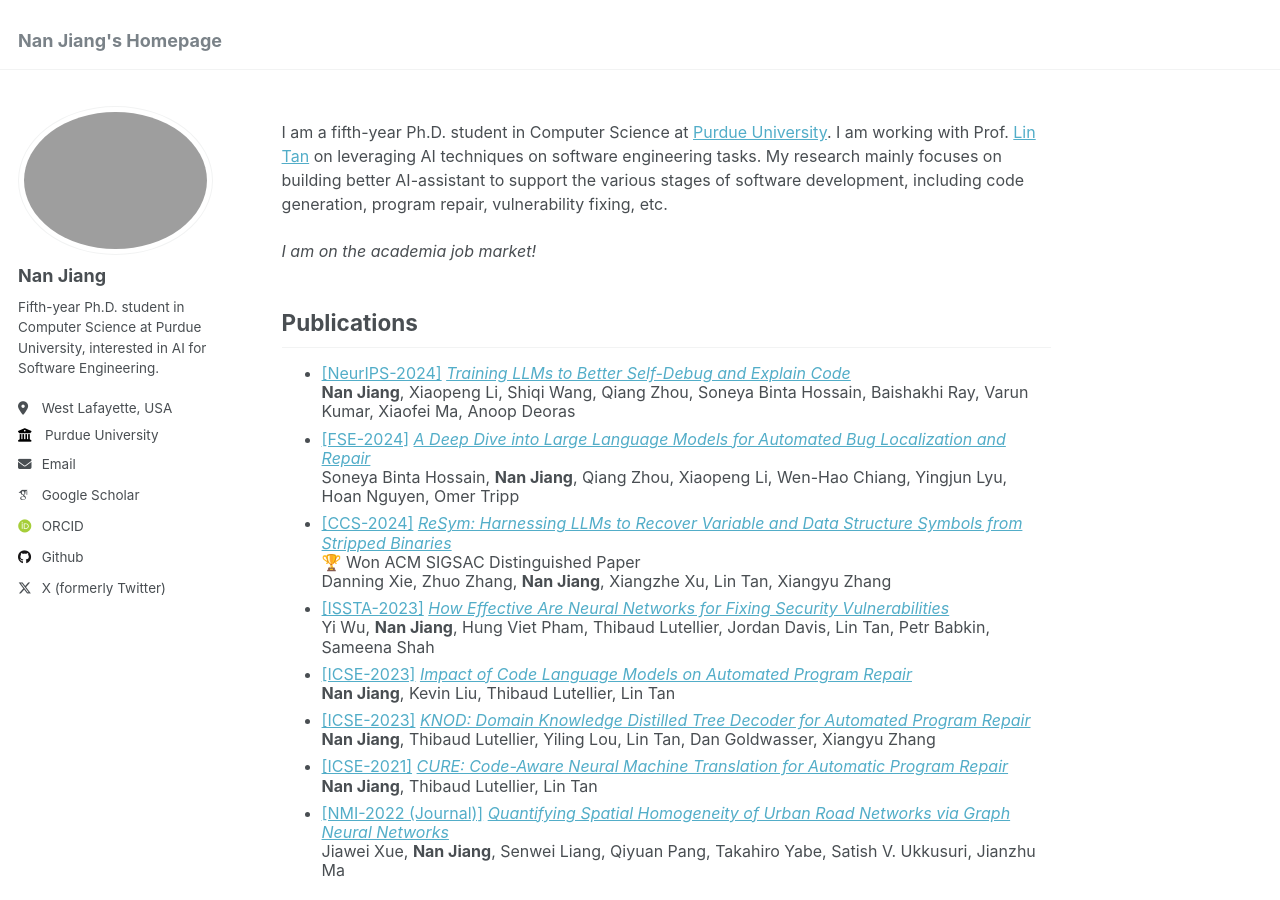
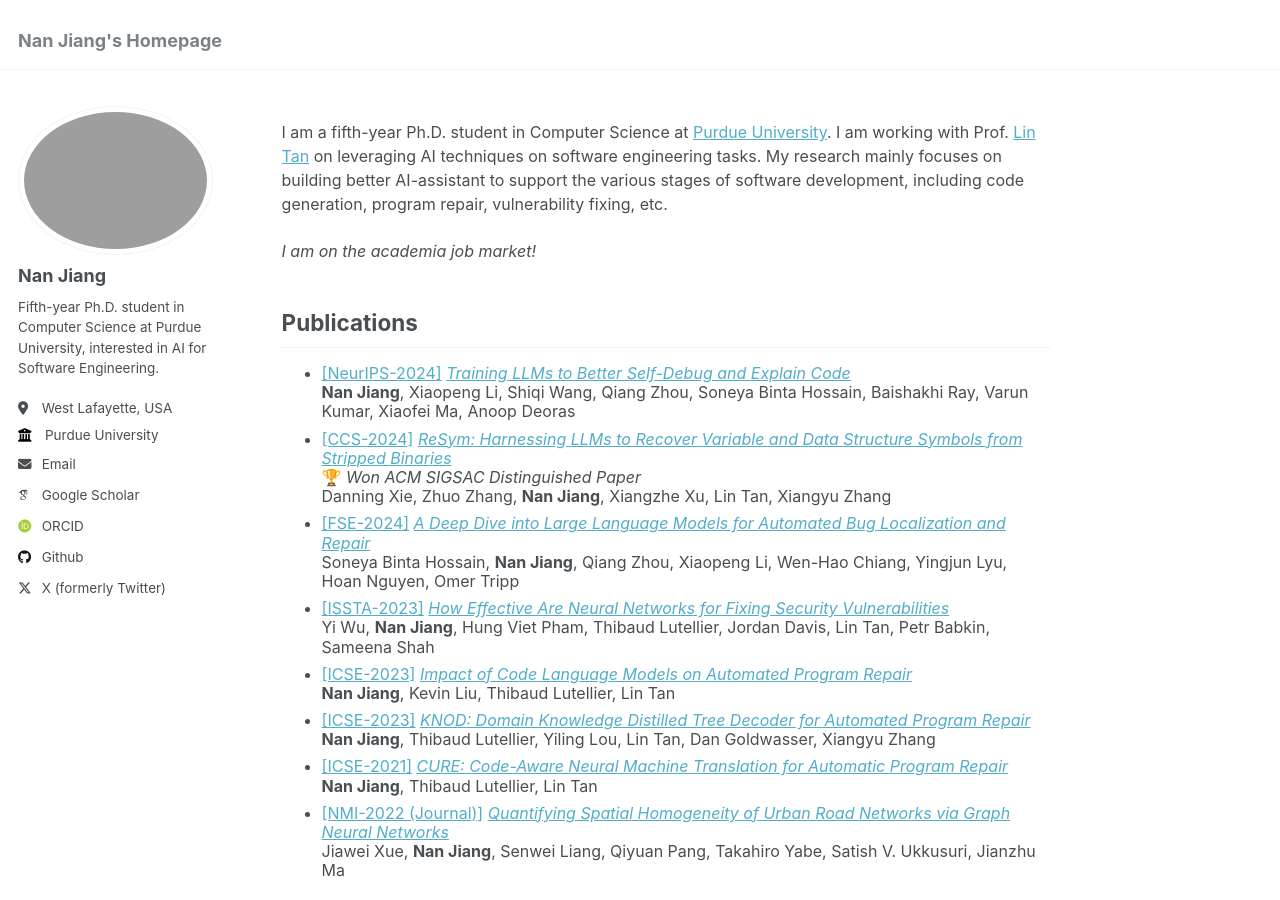
Before and after one commit to jiang719/jiang719.github.io, a Jekyll site: the page built from _pages/about.md, in a window 1280 px wide and 900 px high. Built offline with Jekyll 4.4.1, drawn with Linux system fonts in a browser that asks for light colours; some web fonts are replaced.

Commit message:
update preprints

```diff
--- a/_pages/about.md
+++ b/_pages/about.md
@@ -21,16 +21,16 @@ Publications
     <b>Nan Jiang</b>, Xiaopeng Li, Shiqi Wang, Qiang Zhou, Soneya Binta Hossain, Baishakhi Ray, Varun Kumar, Xiaofei Ma, Anoop Deoras
   </li>
   <li>
+    <a href="https://www.sigsac.org/ccs/CCS2024/">[CCS-2024]</a>
+    <a href="https://www.cs.purdue.edu/homes/lintan/publications/resym-ccs24.pdf"><em>ReSym: Harnessing LLMs to Recover Variable and Data Structure Symbols from Stripped Binaries</em></a>
+    <br>🏆 <em>Won ACM SIGSAC Distinguished Paper</em><br>
+    Danning Xie, Zhuo Zhang, <b>Nan Jiang</b>, Xiangzhe Xu, Lin Tan, Xiangyu Zhang
+  </li>
+  <li>
     <a href="https://conf.researchr.org/home/fse-2024">[FSE-2024]</a>
     <a href="https://dl.acm.org/doi/10.1145/3660773"><em>A Deep Dive into Large Language Models for Automated Bug Localization and Repair</em></a>
     <br>
     Soneya Binta Hossain, <b>Nan Jiang</b>, Qiang Zhou, Xiaopeng Li, Wen-Hao Chiang, Yingjun Lyu, Hoan Nguyen, Omer Tripp
-  </li>
-  <li>
-    <a href="https://www.sigsac.org/ccs/CCS2024/">[CCS-2024]</a>
-    <a href="https://www.cs.purdue.edu/homes/lintan/publications/resym-ccs24.pdf"><em>ReSym: Harnessing LLMs to Recover Variable and Data Structure Symbols from Stripped Binaries</em></a>
-    <br>🏆 Won ACM SIGSAC Distinguished Paper<br>
-    Danning Xie, Zhuo Zhang, <b>Nan Jiang</b>, Xiangzhe Xu, Lin Tan, Xiangyu Zhang
   </li>
   <li>
     <a href="https://conf.researchr.org/home/issta-2023">[ISSTA-2023]</a>
```
